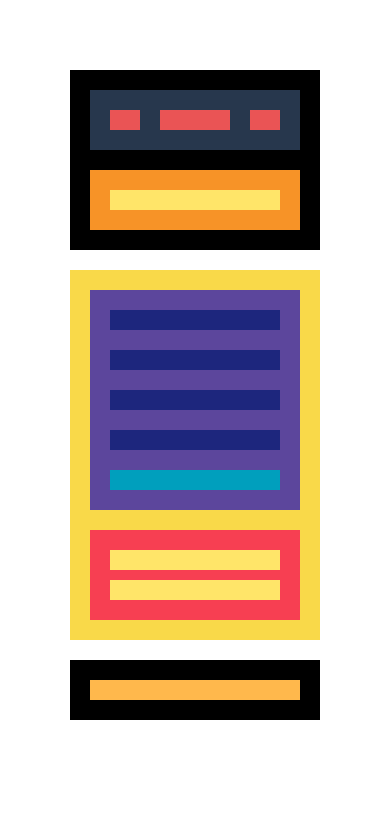
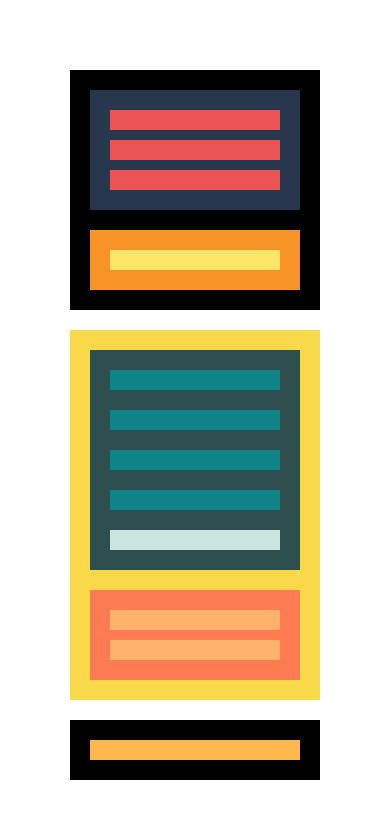
Before and after one commit to jorgeramirezbr/HTML_CSS, a plain HTML site: page Nivell-1/index.html in a window 390 px wide. Drawn offline with Linux system fonts and the light colour scheme.

Commit message:
nivel 1 ex 3

```diff
--- a/Nivell-1/estilos.css
+++ b/Nivell-1/estilos.css
@@ -68,9 +68,30 @@
         .pie{
             background: #FFB84C;
         }
-        @media (max-width: 1024px){
-            .section{
-                background: #F9D949;
-                flex-direction: column;
-            }
+@media (max-width: 1024px){
+    .section{
+        background: #F9D949;
+        flex-direction: column;
+    }
+}
+@media (max-width: 480px){
+    .menu{
+        display: block;
+    }
+    .articulos{
+        flex-direction: column;
+        background: #2E4F4F;
+    }
+        .article{
+            background: #0E8388;
         }
+        .navegacion{
+            background: #CBE4DE;
+        }
+    .aside{
+        background: #FF7B54;
+    }
+        .publicidad{
+            background: #FFB26B;
+        }
+}
```
